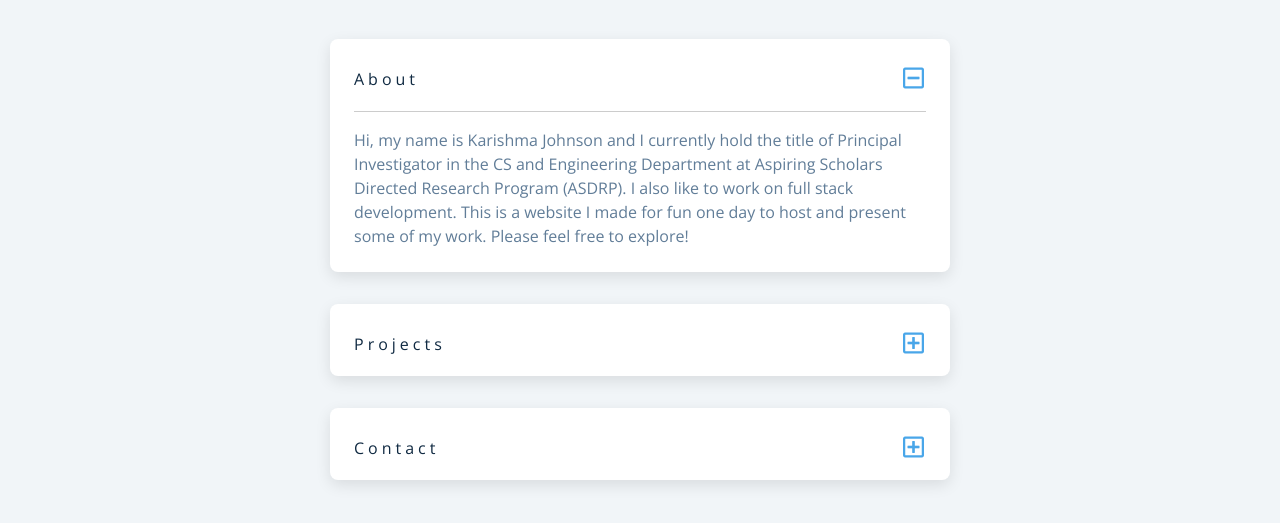
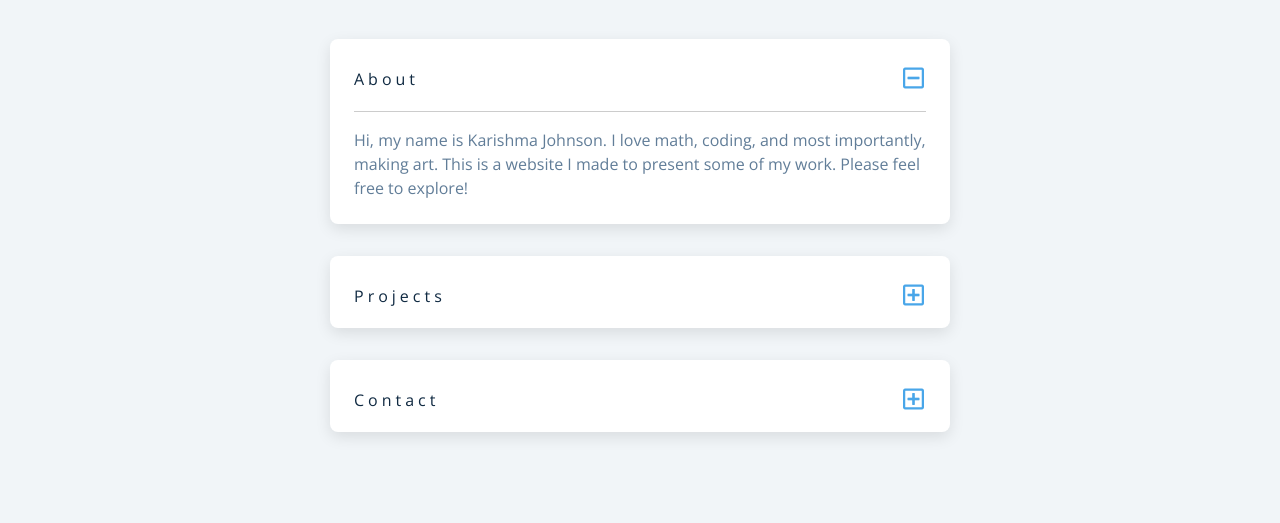
Before and after one commit to karishmacarterjohnson/karishmacarterjohnson.github.io, a plain HTML site: page index.html in a window 1280 px wide. Both pictures are taken after a click on the button 913 px from the left and 336 px from the top of the page. Shown: the part 257-780 px from the top of the page. Drawn offline with nearby package versions, Linux system fonts and the light colour scheme.

Commit message:
update home page

```diff
--- a/index.html
+++ b/index.html
@@ -82,8 +82,8 @@
             <!-- question text -->
             <div  class="question-text">
               <p onclick="location.href='./about/about.html'" >
-                Hi, my name is Karishma Johnson and I currently hold the title of Principal Investigator in the CS and Engineering Department at Aspiring Scholars Directed Research Program (ASDRP).
-                I also like to work on full stack development. This is a website I made for fun one day to host and present some of my work. Please feel free to explore!
+                Hi, my name is Karishma Johnson. I love math, coding, and most importantly, making art.
+                This is a website I made to present some of my work. Please feel free to explore!
               </p>
             </div>
           </article>
@@ -143,11 +143,7 @@
           <!-- end of single question -->
         </div>
       </section>
-    <!-- javascript -->
 
-
-
-    <!-- javascript -->
     <script src="app.js"></script>
 
 
```
